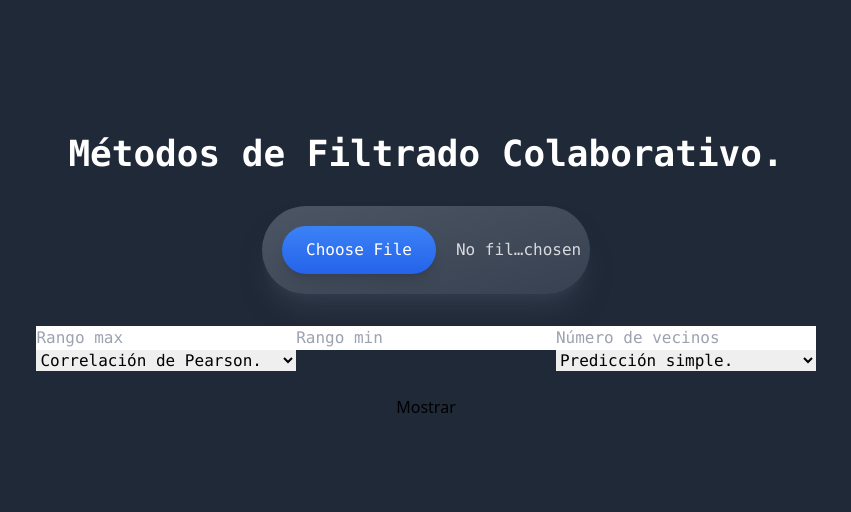
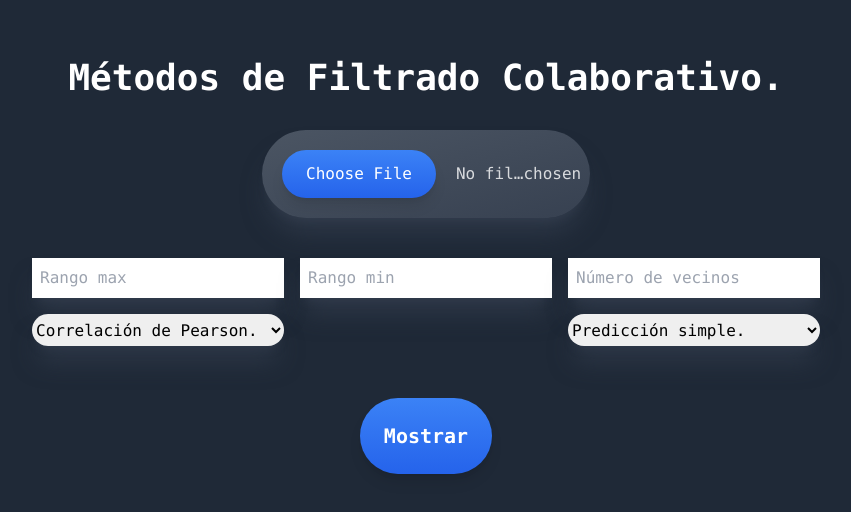
Before and after one commit to alu0101321141/ProyectoGCO, a React (Vite) app: page / in a window 1280 px wide. Shown: the part 140-652 px from the top of the page, without its empty margins (214-1065 px from the left). Built offline with nearby package versions, Linux system fonts and the light colour scheme.

Commit message:
Estilos de Datos terminados. Pendiente: Estilo de resultados

```diff
--- a/src/componets/Datos.jsx
+++ b/src/componets/Datos.jsx
@@ -55,6 +55,11 @@ export function Datos() {
       <div className="grid grid-cols-3 place-content-center mt-8 text-medium font-mono">
         {/*Lectura de rangoMax*/}
         <input
+          className="
+          p-2 m-2
+          cursor-pointer
+          shadow-xl shadow-gray-700/60
+          "
           placeholder="Rango max"
           type="number"
           onChange={(e) => {
@@ -64,6 +69,11 @@ export function Datos() {
 
         {/*Lectura de rangoMin*/}
         <input
+          className="
+          p-2 m-2
+          cursor-pointer
+          shadow-xl shadow-gray-700/60
+          "
           placeholder="Rango min"
           type="number"
           onChange={(e) => {
@@ -73,6 +83,11 @@ export function Datos() {
 
         {/*Lectura de vecinos*/}
         <input
+          className="
+          p-2 m-2
+          cursor-pointer
+          shadow-xl shadow-gray-700/60
+          "
           placeholder="Número de vecinos"
           type="number"
           onChange={(e) => {
@@ -82,6 +97,12 @@ export function Datos() {
 
         {/*Lectura de metrica*/}
         <select
+          className="
+          m-2 h-8
+          rounded-full
+          cursor-pointer
+          shadow-xl shadow-gray-700/60
+          "
           onChange={(e) => {
             setMetrica(e.target.value);
           }}
@@ -96,6 +117,12 @@ export function Datos() {
 
         {/*Lectura de prediccion*/}
         <select
+            className="
+            m-2 h-8
+            rounded-full
+            cursor-pointer
+            shadow-xl shadow-gray-700/60
+            "
           onChange={(e) => {
             setPrediccion(e.target.value);
           }}
@@ -112,6 +139,15 @@ export function Datos() {
 
       <div className="grid place-content-center">
       <button
+          className="
+          bg-gradient-to-b from-blue-500 to-blue-600
+          px-6 py-6 m-5
+          border-none
+          rounded-full
+          font-mono font-bold text-white text-xl
+          cursor-pointer
+          shadow-lg shadown-blue600/50
+          "
           onClick={() => {
             setErrorArchivo("");
             setErrorVecinos("");
```
